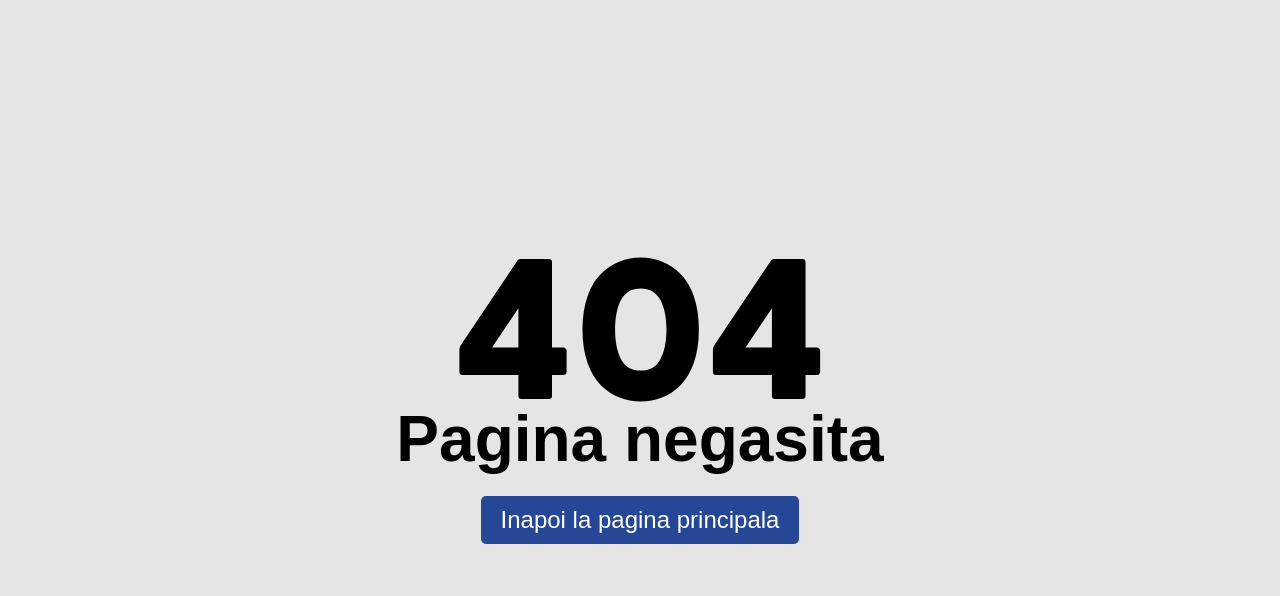
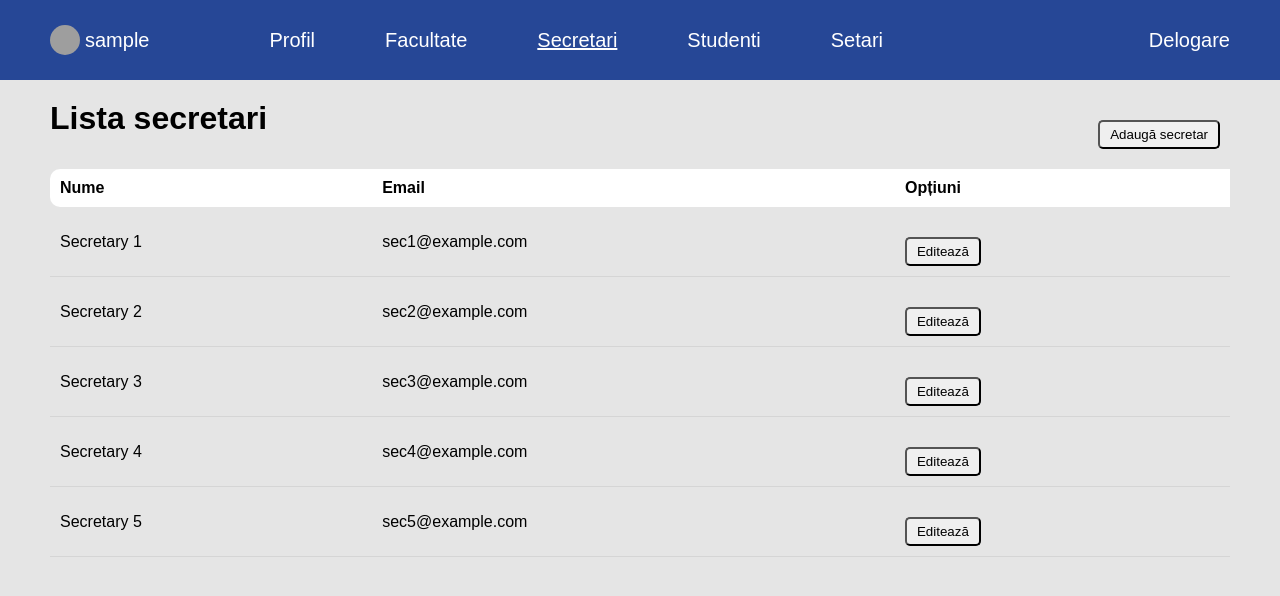
Before and after one commit to cosmin-pascariu/generator-adeverinte-fe, a React (Create React App) app: page /secretari in a window 1280 px wide. Shown: the top 596 px of the page. Built offline with nearby package versions, Linux system fonts and the light colour scheme; sample sign-in values are in the browser's storage; grey boxes are pictures that could not be loaded; a web font is replaced by a local one.

Commit message:
Add secretaries page

```diff
--- a/src/App.js
+++ b/src/App.js
@@ -13,6 +13,7 @@ import { PaginaNegasita } from "./pages/notFound/PaginaNegasita";
 import { useSelector } from "react-redux";
 import Profile from "./pages/profile/Profile";
 import FacultyPage from "./pages/faculty/Faculty";
+import SecretariesPage from "./pages/secretaries/Secretaries";
 
 function App() {
   const { userName } = useSelector((state) => state.user);
@@ -38,7 +39,7 @@ function App() {
           <Route path="/login" element={<Login />} />
           {isAdmin() && (
             <Route
-              path="/profile"
+              path="/profil"
               element={
                 <PrivateRoute>
                   <Profile />
@@ -52,6 +53,16 @@ function App() {
               element={
                 <PrivateRoute>
                   <FacultyPage />
+                </PrivateRoute>
+              }
+            />
+          )}
+          {isAdmin() && (
+            <Route
+              path="/secretari"
+              element={
+                <PrivateRoute>
+                  <SecretariesPage />
                 </PrivateRoute>
               }
             />
--- a/src/components/navbar/Navbar.jsx
+++ b/src/components/navbar/Navbar.jsx
@@ -48,11 +48,14 @@ function Navbar() {
       <NavbarLinks>
         {isAdmin ? (
           <>
-            <NavbarLink to="/profile" isSelected={path.includes("profile")}>
+            <NavbarLink to="/profil" isSelected={path.includes("profil")}>
               Profil
             </NavbarLink>
             <NavbarLink to="/facultate" isSelected={path.includes("facultate")}>
               Facultate
+            </NavbarLink>
+            <NavbarLink to="/secretari" isSelected={path.includes("secretari")}>
+              Secretari
             </NavbarLink>
             <NavbarLink to="/students" isSelected={path.includes("students")}>
               Studenti
@@ -63,7 +66,6 @@ function Navbar() {
           </>
         ) : (
           <>
-            {" "}
             <NavbarLink to="/home" isSelected={path.includes("home")}>
               Cereri
             </NavbarLink>
@@ -83,7 +85,7 @@ function Navbar() {
         )}
       </NavbarLinks>
       <NavbarLink to="/login" onClick={() => localStorage.clear()}>
-        Logout
+        Delogare
       </NavbarLink>
     </NavbarContainer>
   );
--- a/src/pages/auth/Login.jsx
+++ b/src/pages/auth/Login.jsx
@@ -25,10 +25,6 @@ function Login() {
   const dispatch = useDispatch();
 
   const handleLogin = () => {
-    if (!email || !password) {
-      toast.error("Compleatați toate câmpurile!");
-      return;
-    }
     dispatch(login({ userName: email }));
     console.log("email", email);
     localStorage.setItem("userName", email);
@@ -73,21 +69,25 @@ function Login() {
   return (
     <LoginContainer>
       <LeftContainer>
-        <FormContainer>
+        <FormContainer onSubmit={handleLogin}>
           <h1>Log in</h1>
           <h5>Enter your account details below - only for Admins</h5>
           <label htmlFor="email">Email</label>
           <input
             type="text"
             placeholder="Email"
+            value={email}
             onChange={(event) => setEmail(event.target.value)}
+            required
           />
           <label htmlFor="password">Password</label>
           <div className="row">
             <input
               type="password"
               placeholder="Password"
+              value={password}
               onChange={(event) => setPassword(event.target.value)}
+              required
             />
             <div className="password-eye">
               {showPassword ? (
@@ -110,7 +110,7 @@ function Login() {
             </div>
             <a href="/">Forgot your password?</a>
           </RowContainer>
-          <button onClick={handleLogin}>Login</button>
+          <button type="submit">Login</button>
           <div id="googleButton">
             <GoogleLogin
               onSuccess={(tokenResponse) => {
--- a/src/pages/auth/Login.styles.jsx
+++ b/src/pages/auth/Login.styles.jsx
@@ -37,7 +37,7 @@ export const RightContainer = styled.div`
   }
 `;
 
-export const FormContainer = styled.div`
+export const FormContainer = styled.form`
   display: flex;
   flex-direction: column;
   padding: 60px;
--- a/src/pages/profile/Profile.js
+++ b/src/pages/profile/Profile.js
@@ -1,49 +1,56 @@
-import React, { useEffect, useState } from "react";
-import { ProfileContainer } from "./Profile.styles";
+import React, { useState } from "react";
 import Navbar from "../../components/navbar/Navbar";
 import { ToastContainer, toast } from "react-toastify";
+import { ProfileContainer } from "./Profile.styles";
 
 function Profile() {
   const [userName, setUserName] = useState(localStorage.getItem("userName"));
-  const [userPicture, setUserPicture] = useState("");
+  const [userPicture, setUserPicture] = useState(
+    localStorage.getItem("userPicture") ||
+      "https://www.w3schools.com/howto/img_avatar.png"
+  );
+
+  const handleImageChange = (e) => {
+    const file = e.target.files[0];
+    if (file && file.type.substr(0, 5) === "image") {
+      const reader = new FileReader();
+      reader.onloadend = () => {
+        setUserPicture(reader.result);
+        localStorage.setItem("userPicture", reader.result);
+      };
+      reader.readAsDataURL(file);
+    } else {
+      toast.error("Please select an image file.");
+    }
+  };
 
   const handleSubmit = (e) => {
     e.preventDefault();
     localStorage.setItem("userName", userName);
-    localStorage.setItem("userPicture", userPicture);
     toast.success("Profile updated successfully!");
   };
-
-  let userPictureFromLocalStorage = localStorage.getItem("userPicture");
-  //   useEffect(() => {
-  //     setUserPicture(localStorage.getItem("userPicture"));
-  //   }, []);
 
   return (
     <>
       <Navbar />
       <ProfileContainer>
         <form onSubmit={handleSubmit}>
-          <label for="username">Username:</label>
+          <label htmlFor="username">Nume complet:</label>
           <input
             type="text"
             id="username"
             name="username"
-            value={userName}
+            value={userName || ""}
             placeholder="Username"
             onChange={(e) => setUserName(e.target.value)}
-          ></input>
-          <label for="picture">Profile Picture:</label>
+          />
+          <label htmlFor="picture">Poza profil:</label>
           <img
-            src={
-              userPictureFromLocalStorage
-                ? userPictureFromLocalStorage
-                : "https://www.w3schools.com/howto/img_avatar.png"
-            }
+            src={userPicture}
             alt="profile"
             style={{
-              height: "100%",
-              width: "60%",
+              height: "200px",
+              width: "200px",
               padding: "20px",
             }}
           />
@@ -51,13 +58,21 @@ function Profile() {
             type="file"
             id="picture"
             name="picture"
-            value={userPicture}
-            onChange={(e) => setUserPicture(e.target.value)}
-          ></input>
-          <button type="submit">Submit</button>
+            style={{ display: "none" }}
+            onChange={handleImageChange}
+          />
+          <button
+            type="button"
+            onClick={() => {
+              document.getElementById("picture").click();
+            }}
+          >
+            Încarcă altă imagine de profil
+          </button>
+          <button type="submit">Salvează</button>
         </form>
-        <ToastContainer />
       </ProfileContainer>
+      <ToastContainer />
     </>
   );
 }
--- /dev/null
+++ b/src/pages/secretaries/Secretaries.jsx
@@ -0,0 +1,139 @@
+import React, { useState } from "react";
+import Navbar from "../../components/navbar/Navbar";
+import { SecretariesContainer } from "./Secretaries.styles";
+
+function SecretariesPage() {
+  const initialSecretaries = [
+    { id: 1, name: "Secretary 1", email: "sec1@example.com" },
+    { id: 2, name: "Secretary 2", email: "sec2@example.com" },
+    { id: 3, name: "Secretary 3", email: "sec3@example.com" },
+    { id: 4, name: "Secretary 4", email: "sec4@example.com" },
+    { id: 5, name: "Secretary 5", email: "sec5@example.com" },
+  ];
+
+  const [secretaries, setSecretaries] = useState(initialSecretaries);
+  const [editId, setEditId] = useState(null);
+  const [form, setForm] = useState({ name: "", email: "" });
+
+  const handleEdit = (secretary) => {
+    setEditId(secretary.id);
+    setForm({ name: secretary.name, email: secretary.email });
+  };
+
+  const handleCancel = () => {
+    setEditId(null);
+  };
+
+  const handleSave = (id) => {
+    setSecretaries(
+      secretaries.map((sec) =>
+        sec.id === id ? { ...sec, name: form.name, email: form.email } : sec
+      )
+    );
+    setEditId(null);
+  };
+
+  const handleChange = (e) => {
+    const { name, value } = e.target;
+    setForm({ ...form, [name]: value });
+  };
+
+  return (
+    <>
+      <Navbar />
+      <SecretariesContainer>
+        <div
+          style={{
+            display: "flex",
+            justifyContent: "space-between",
+            width: "100%",
+          }}
+        >
+          <h1>Lista secretari</h1>
+          <button
+            onClick={() => {
+              setSecretaries([
+                ...secretaries,
+                {
+                  id: secretaries.length + 1,
+                  name: "New Secretary",
+                  email: "Secretary email",
+                },
+              ]);
+              handleEdit({
+                id: secretaries.length + 1,
+                name: "New Secretary",
+                email: "Secretary email",
+              });
+            }}
+          >
+            Adaugă secretar
+          </button>
+        </div>
+        <table>
+          <thead>
+            <tr>
+              <th>Nume</th>
+              <th>Email</th>
+              <th>Opțiuni</th>
+            </tr>
+          </thead>
+          <tbody>
+            {secretaries.map((sec) => (
+              <tr key={sec.id}>
+                <td>
+                  {editId === sec.id ? (
+                    <input
+                      type="text"
+                      name="name"
+                      value={form.name}
+                      onChange={handleChange}
+                    />
+                  ) : (
+                    sec.name
+                  )}
+                </td>
+                <td>
+                  {editId === sec.id ? (
+                    <input
+                      type="email"
+                      name="email"
+                      value={form.email}
+                      onChange={handleChange}
+                    />
+                  ) : (
+                    sec.email
+                  )}
+                </td>
+                <td>
+                  {editId === sec.id ? (
+                    <>
+                      <button onClick={() => handleSave(sec.id)}>
+                        Salvează
+                      </button>
+                      <button onClick={handleCancel}>Anulează</button>
+                      <button
+                        onClick={() =>
+                          setSecretaries(
+                            secretaries.filter((s) => s.id !== sec.id)
+                          )
+                        }
+                        className="absolute"
+                      >
+                        Șterge
+                      </button>
+                    </>
+                  ) : (
+                    <button onClick={() => handleEdit(sec)}>Editează</button>
+                  )}
+                </td>
+              </tr>
+            ))}
+          </tbody>
+        </table>
+      </SecretariesContainer>
+    </>
+  );
+}
+
+export default SecretariesPage;
--- /dev/null
+++ b/src/pages/secretaries/Secretaries.styles.jsx
@@ -0,0 +1,57 @@
+import styled from "styled-components";
+import Colors from "../../constants/Colors";
+
+export const SecretariesContainer = styled.div`
+  display: flex;
+  flex-direction: column;
+  align-items: center;
+  margin-top: 20px;
+  width: 100%;
+  padding: 0 50px;
+
+  table {
+    width: 100%;
+    border-collapse: collapse;
+    margin-top: 20px;
+  }
+
+  th {
+    padding: 10px;
+    text-align: left;
+    background-color: ${Colors.white};
+  }
+
+  th:nth-child(1) {
+    border-top-left-radius: 10px;
+    border-bottom-left-radius: 10px;
+  }
+
+  th:nth-child(7) {
+    border-top-right-radius: 10px;
+    border-bottom-right-radius: 10px;
+  }
+
+  td {
+    padding: 10px;
+    border-bottom: 1px solid #d5d5d5;
+    min-width: 100px;
+  }
+
+  button {
+    padding: 5px 10px;
+    margin-right: 10px;
+    border-radius: 5px;
+    cursor: pointer;
+  }
+
+  button {
+    padding: 5px 10px;
+    margin-top: 20px;
+    border-radius: 5px;
+    cursor: pointer;
+  }
+
+  .absolute {
+    position: absolute;
+  }
+`;
--- a/src/redux/features/facultySlice.js
+++ b/src/redux/features/facultySlice.js
@@ -4,11 +4,11 @@ import { createSlice } from "@reduxjs/toolkit";
 export const facultySlice = createSlice({
   name: "faculty",
   initialState: {
-    fullname: "Facultatea de Informatica",
-    shortname: "FII",
-    year: 2021,
-    decan: "Popescu Ion",
-    secretar: "Ionescu Maria",
+    fullname: "Facultatea de Inginerie Electrică și Știința Calculatoarelor",
+    shortname: "FIESC",
+    year: new Date().getFullYear(),
+    decan: "Prof.univ.dr.ing Dan Laurențiu MILICI",
+    secretar: "ing. Elena CURELARU",
   },
   reducers: {
     setFaculty: (state, action) => {
--- /dev/null
+++ b/src/redux/features/studentsSlice.js
@@ -0,0 +1,24 @@
+// src/features/userSlice.js
+import { createSlice } from "@reduxjs/toolkit";
+
+export const studentsSlice = createSlice({
+  name: "students",
+  initialState: {
+    name: "Student",
+    group: "Group",
+    year: new Date().getFullYear(),
+    email: "student@student.usv.ro",
+  },
+  reducers: {
+    setStudents: (state, action) => {
+      state.name = action.payload.name;
+      state.group = action.payload.group;
+      state.year = action.payload.year;
+      state.email = action.payload.email;
+    },
+  },
+});
+
+export const { setStudents } = studentsSlice.actions;
+
+export default studentsSlice.reducer;
--- a/src/redux/store.js
+++ b/src/redux/store.js
@@ -2,10 +2,12 @@
 import { configureStore } from "@reduxjs/toolkit";
 import userReducer from "./features/userSlice";
 import facultyReducer from "./features/facultySlice";
+import studentsReducer from "./features/studentsSlice";
 
 export const store = configureStore({
   reducer: {
     user: userReducer,
     faculty: facultyReducer,
+    students: studentsReducer,
   },
 });
```
